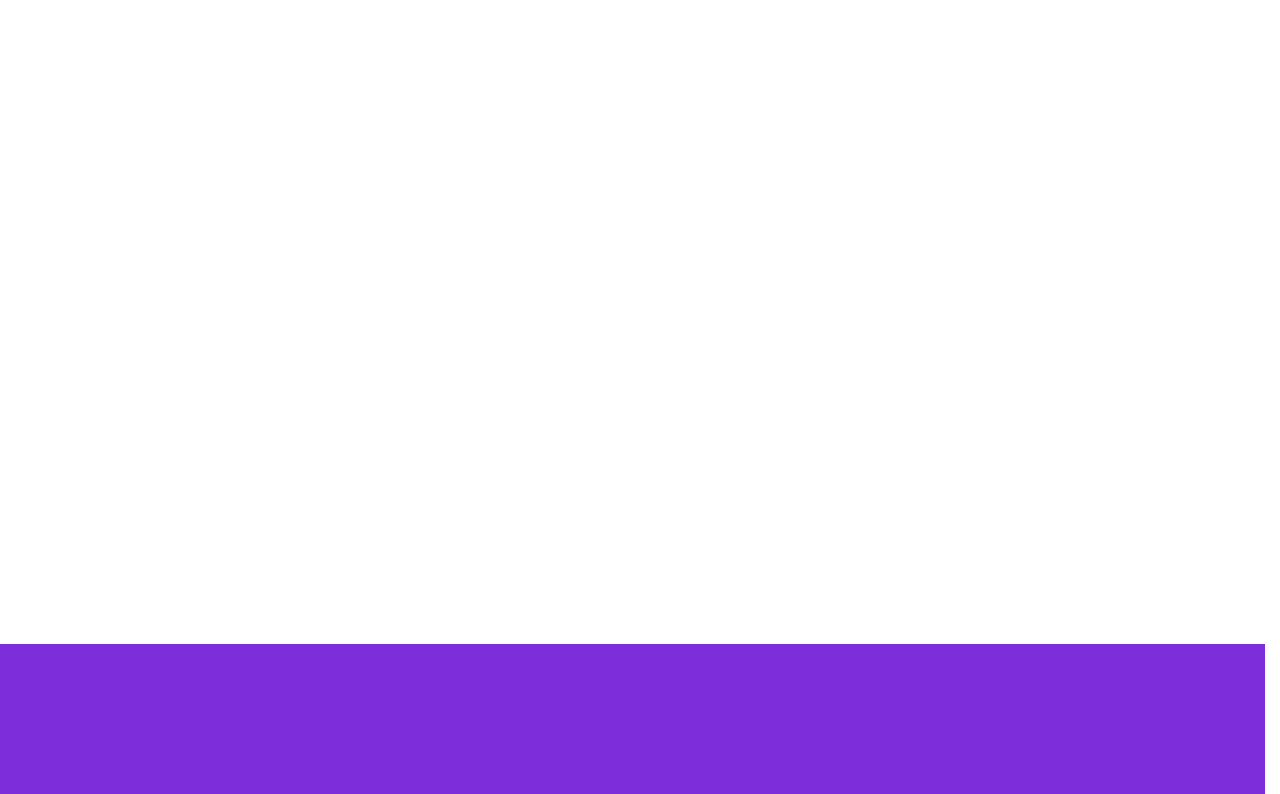
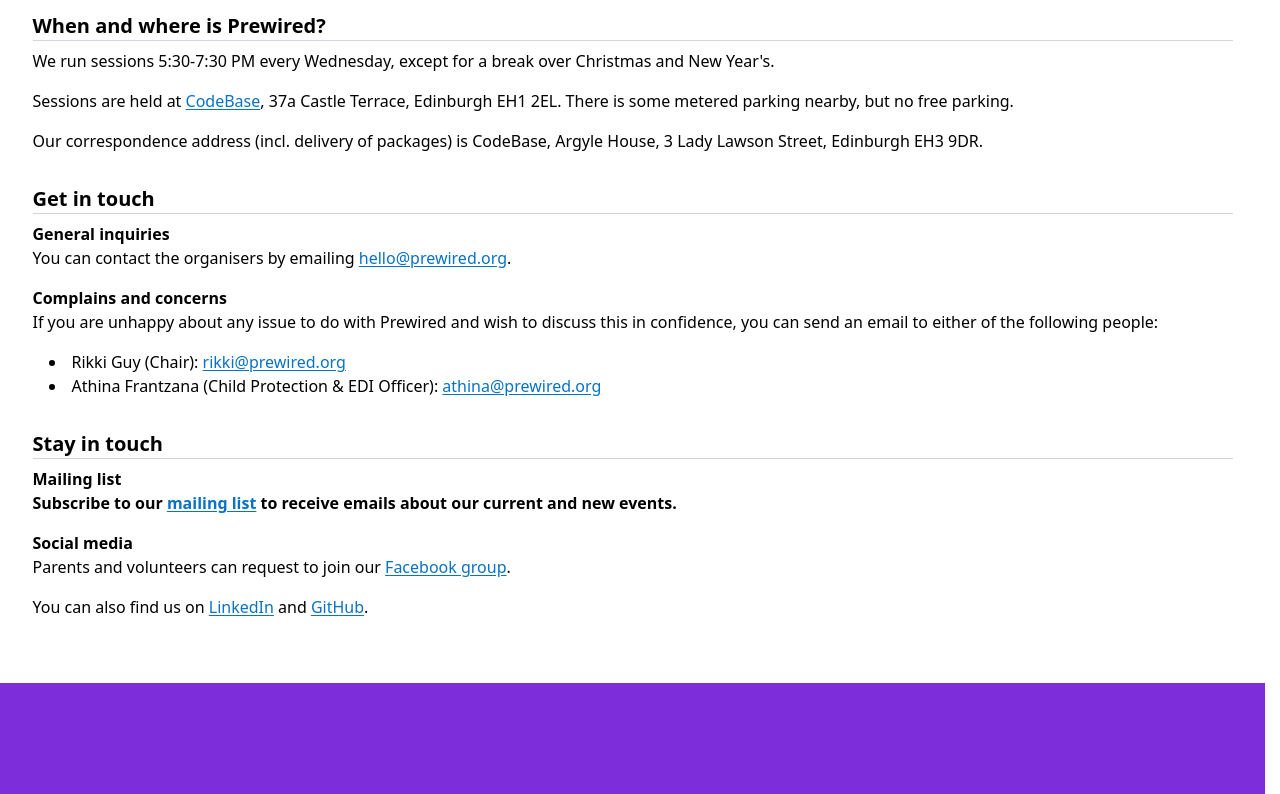
Before and after one commit to prewired/prewired.github.io, an Astro site: page /contact in a window 1280 px wide. Shown: the part 186-980 px from the top of the page. Built offline with nearby package versions, Linux system fonts and the light colour scheme; Astro itself is replaced by a stand-in of ours.

Commit message:
Basic contact info, fix tags

```diff
--- a/src/layouts/BaseLayout.astro
+++ b/src/layouts/BaseLayout.astro
@@ -43,7 +43,7 @@ const navItems = [
 					/>
 				</a>
 				{ navItems.map(({ href, title }) => (
-					<a href={href} class={`mr-8 text-lg ${href === Astro.url.pathname ? "font-bold" : "hover:text-purple-600"}`}>
+					<a href={href} class={`mr-8 text-lg text-black! no-underline! ${href === Astro.url.pathname ? "font-bold" : "hover:text-purple-600!"}`}>
 						{ title }
 					</a>
 				))}
--- a/src/layouts/PostLayout.astro
+++ b/src/layouts/PostLayout.astro
@@ -23,8 +23,8 @@ const { frontmatter } = Astro.props;
 	<article class="prose mt-8 mx-auto">
 		<div class="flex">
 			{ frontmatter.tags.map(tag => (<>
-				<a href={`/news/tags/${tag}`} class="no-underline">
-					<div class="mr-2 bg-purple-700 hover:bg-blue-700 rounded-full px-3">
+				<a href={`/news/tags/${tag}`} class="no-underline!">
+					<div class="mr-2 mb-2 bg-purple-700 hover:bg-blue-700 rounded-full px-3 pb-0.5">
 						<span class="text-xs font-semibold text-white uppercase">
 							{ tag }
 						</span>
--- a/src/pages/contact.astro
+++ b/src/pages/contact.astro
@@ -1,7 +1,34 @@
 ---
-import BaseLayout from "@layouts/BaseLayout.astro";
+import PageLayout from "@layouts/PageLayout.astro";
 ---
 
-<BaseLayout title="Contact us">
-	<h1 class="">Hello there!</h1>
-</BaseLayout>
+<PageLayout title="Contact us">
+	<h1>Contact us</h1>
+
+	<!-- <div class="w-fit ml-4 float-right rounded-md border overflow-hidden">
+		<iframe src="https://www.google.com/maps/embed?pb=!1m18!1m12!1m3!1d2234.127468264992!2d-3.204314422182721!3d55.947162577003006!2m3!1f0!2f0!3f0!3m2!1i1024!2i768!4f13.1!3m3!1m2!1s0x4887c7991a24de13%3A0x5727e05b4321b9f6!2sCodeBase!5e0!3m2!1sen!2suk!4v1743630474817!5m2!1sen!2suk" width="400" height="400" style="border:0;" allowfullscreen="" loading="lazy" referrerpolicy="no-referrer-when-downgrade"></iframe>
+	</div> -->
+	<h2>When and where is Prewired?</h2>
+	<p>We run sessions 5:30-7:30 PM every Wednesday, except for a break over Christmas and New Year's.</p>
+	<p>Sessions are held at <a href="https://thisiscodebase.com" target="_blank" rel="noopener">CodeBase</a>, 37a Castle Terrace, Edinburgh EH1 2EL. There is some metered parking nearby, but no free parking.</p>
+	<p>Our correspondence address (incl. delivery of packages) is CodeBase, Argyle House, 3 Lady Lawson Street, Edinburgh EH3 9DR.</p>
+
+	<h2>Get in touch</h2>
+	<h3>General inquiries</h3>
+	<p>You can contact the organisers by emailing <a href="mailto:hello@prewired.org">hello@prewired.org</a>.</p>
+
+	<h3>Complains and concerns</h3>
+	<p>If you are unhappy about any issue to do with Prewired and wish to discuss this in confidence, you can send an email to either of the following people:</p>
+	<ul>
+		<li>Rikki Guy (Chair): <a href="mailto:rikki@prewired.org">rikki@prewired.org</a></li>
+		<li>Athina Frantzana (Child Protection & EDI Officer): <a href="mailto:athina@prewired.org">athina@prewired.org</a></li>
+	</ul>
+
+	<h2>Stay in touch</h2>
+	<h3>Mailing list</h2>
+	<p>Subscribe to our <a href="https://eepurl.com/dv2dPb" target="_blank" rel="noopener">mailing list</a> to receive emails about our current and new events.</p>
+
+	<h3>Social media</h3>
+	<p>Parents and volunteers can request to join our <a href="https://www.facebook.com/groups/prewired" target="_blank" rel="noopener">Facebook group</a>.</p>
+	<p>You can also find us on <a href="https://uk.linkedin.com/company/prewired" target="_blank" rel="noopener">LinkedIn</a> and <a href="https://github.com/prewired" target="_blank" rel="noopener">GitHub</a>.</p>
+</PageLayout>
--- a/src/pages/news/index.astro
+++ b/src/pages/news/index.astro
@@ -94,7 +94,7 @@ const feedByYears = years.map(year => { return { year, posts: feed.filter(post =
 					const post = posts.find(post => post.id === feedItem.id);
 					if(!post) return;
 					else return (
-						<a href={`/news/${post.id}`} class="group">
+						<a href={`/news/${post.id}`} class="group text-black! no-underline!">
 							<div class="flex mb-4">
 								<img src={post.data.image?.url} alt={post.data.image?.alt} class="w-60 h-40 object-cover shrink-0 mr-8 bg-gray-200" />
 								<div>
@@ -113,7 +113,7 @@ const feedByYears = years.map(year => { return { year, posts: feed.filter(post =
 					const post = externalPostPreviews.find(post => post.url === feedItem.id);
 					if(!post) return;
 					else return (
-						<a href={post.url} target="_blank" rel="noopener noreferrer" class="group">
+						<a href={post.url} target="_blank" rel="noopener noreferrer" class="group text-black! no-underline!">
 							<div class="flex mb-4">
 								<img src={post.images[0]} alt="Image" class="w-60 h-40 object-cover shrink-0 mr-8 bg-gray-200" />
 								<div>
--- a/src/pages/news/tags/[tag].astro
+++ b/src/pages/news/tags/[tag].astro
@@ -28,7 +28,7 @@ const { posts } = Astro.props;
 	<ul>
 		{ posts.map(post => (
 			<li>
-				<a href={`/news/${post.slug}`}>{post.data.title}</a>
+				<a href={`/news/${post.id}`}>{post.data.title}</a>
 			</li>
 		)) }
 	</ul>
--- a/src/styles/global.css
+++ b/src/styles/global.css
@@ -72,7 +72,23 @@ h1 {
 }
 
 h2 {
-	@apply mt-8 mb-1 font-semibold text-xl;
+	@apply mt-8 mb-2 font-semibold text-xl border-b border-gray-300;
+}
+
+h3 {
+	@apply font-semibold;
+}
+
+p {
+	@apply mb-4;
+}
+
+ul {
+	@apply list-disc list-inside ml-4;
+}
+
+a {
+	@apply text-blue-800 hover:text-purple-600 underline underline-offset-2;
 }
 
 dialog {
```
